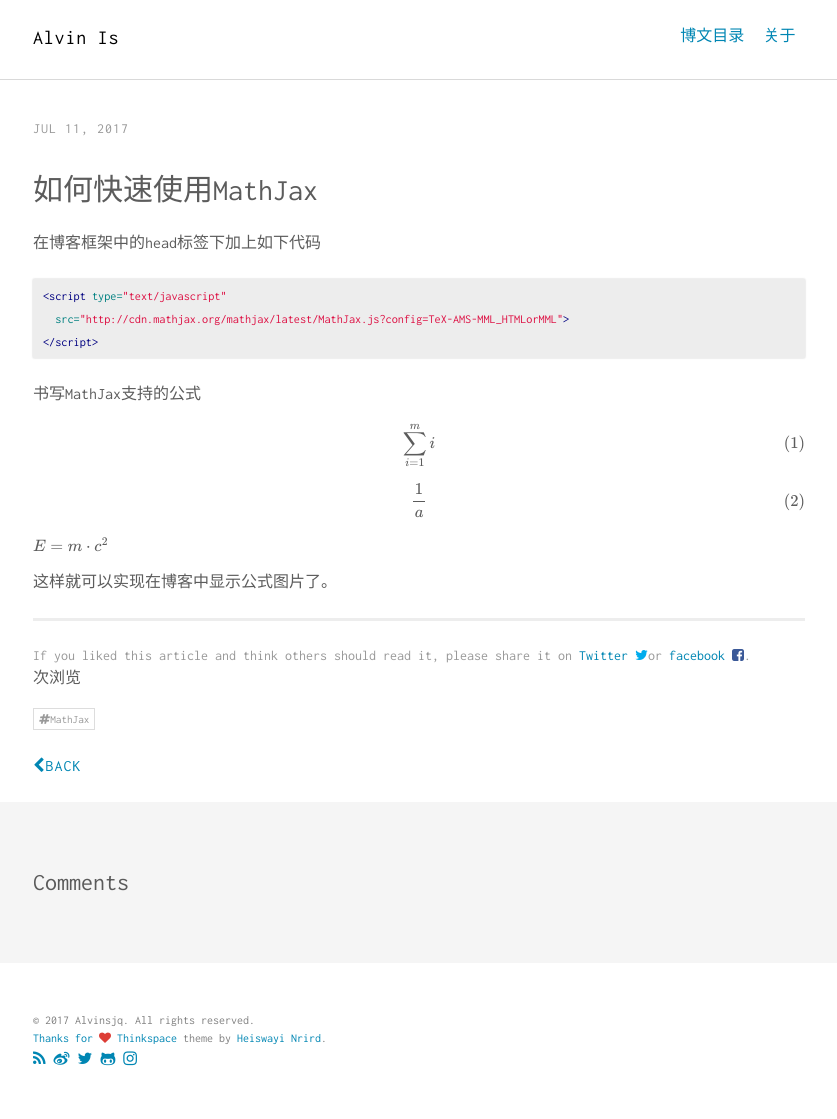
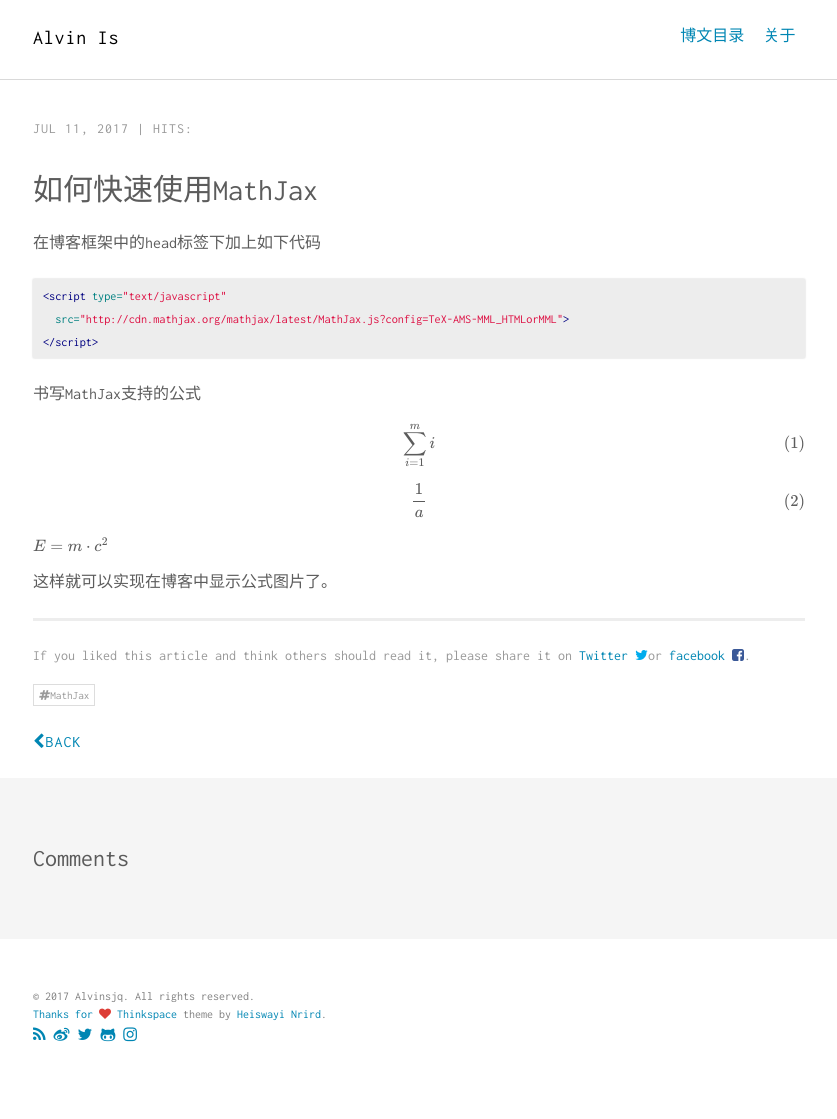
Before and after one commit to Alvinsjq/Alvinsjq.github.io, a Jekyll site: the page built from _posts/2017-07-11-use-Tex.md, in a window 1280 px wide. Shown: the whole page, without its empty margins (221-1058 px from the left). Built offline with Jekyll 4.4.1, drawn with Linux system fonts in a browser that asks for light colours; nearby versions of some CDN libraries; formulas are drawn with MathJax 3; comment, search, counter and statistics services are not loaded; after the commit the page ends 1095 px from its top, so only the background shows below that.

Commit message:
add leancloud

```diff
--- a/_layouts/post.html
+++ b/_layouts/post.html
@@ -4,7 +4,18 @@ layout: default
 
 <article class="post container" itemscope itemtype="http://schema.org/BlogPosting">
   <header class="post-header">
-    <p class="post-meta"><time datetime="{{ page.date | date_to_xmlschema }}" itemprop="datePublished">{{ page.date | date: "%b %-d, %Y" }}</time>{% if page.author %} • <span itemprop="author" itemscope itemtype="http://schema.org/Person"><span itemprop="name">{{ page.author }}</span></span>{% endif %}</p>
+    <p class="post-meta"><time datetime="{{ page.date | date_to_xmlschema }}" itemprop="datePublished">{{ page.date | date: "%b %-d, %Y" }}</time>
+    {% if page.author %} • <span itemprop="author" itemscope itemtype="http://schema.org/Person"><span itemprop="name">{{ page.author }}</span></span>{% endif %}
+
+    {% if site.leancloud.enable %}
+          <span id="{{ post.url }}" class="leancloud_visitors" data-flag-title="{{ post.title }}">
+           <span class="post-meta-divider">|</span>
+           <span class="post-meta-item-text"> Hits:  </span>
+           <span class="leancloud-visitors-count"></span>
+          </span>
+    {% endif %}
+
+    </p>
     <h1 class="post-title" itemprop="name headline">{{ page.title }}</h1>
     <script type="text/x-mathjax-config"> MathJax.Hub.Config({ TeX: { equationNumbers: { autoNumber: "all" } } }); </script>
        <script type="text/x-mathjax-config">
@@ -58,14 +69,7 @@ layout: default
 }
 </style>
 
-<span id="https://alvinsjq.github.io/" class="leancloud_visitors meta_data_item" data-flag-title="">
-     <span class="post-meta-item-icon">
-       <span class="octicon octicon-eye"></span>
-     </span>
-     <span class="old-visitors-count" style="display: none;"></span>
-     <span class="leancloud-visitors-count"></span>
-     <span class="post-meta-item-text">次浏览</span>
-</span>
+
 
 {% assign post = page %}
 		{% if post.tags.size > 0 %}
```
Also changed, not shown: index.html (+17 -0 lines).
